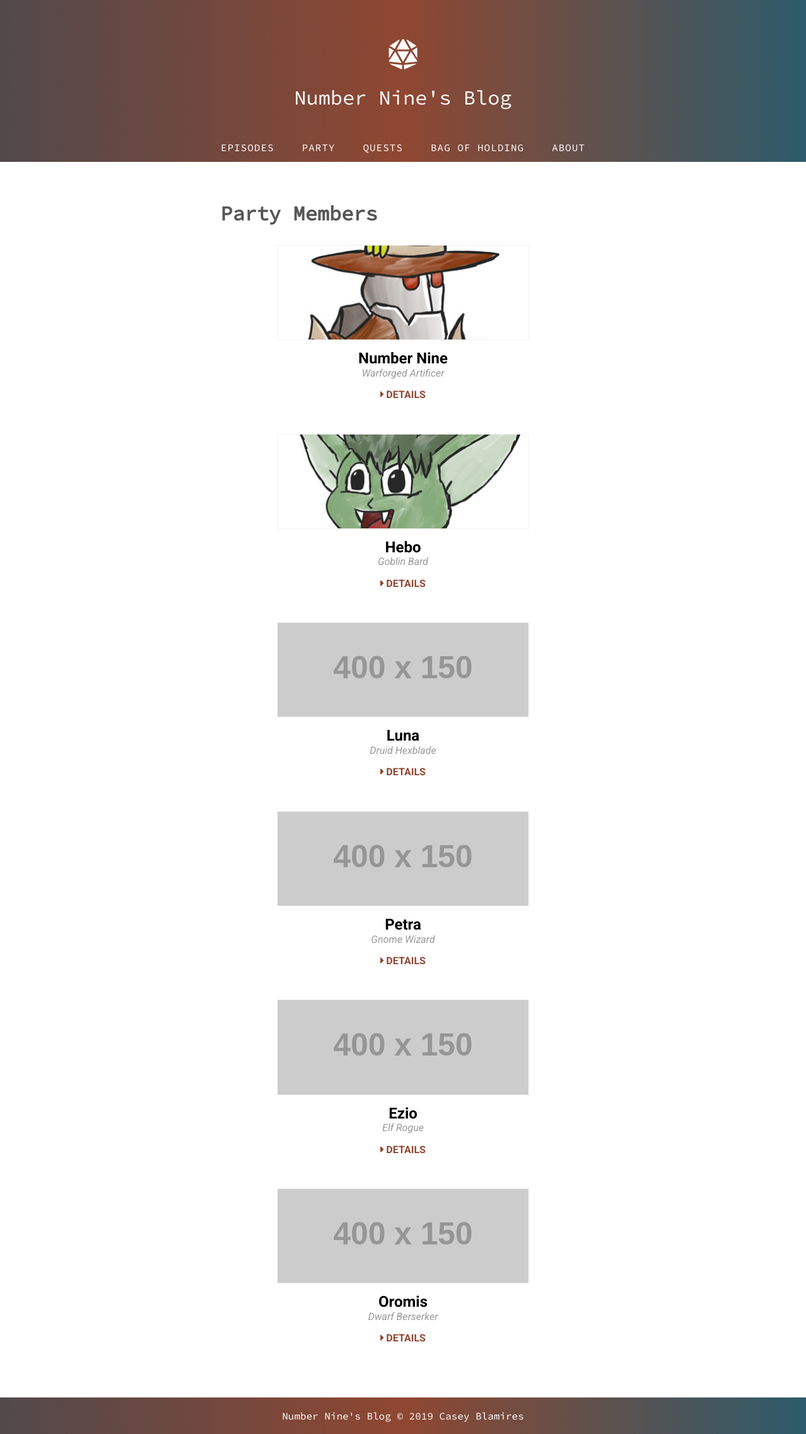
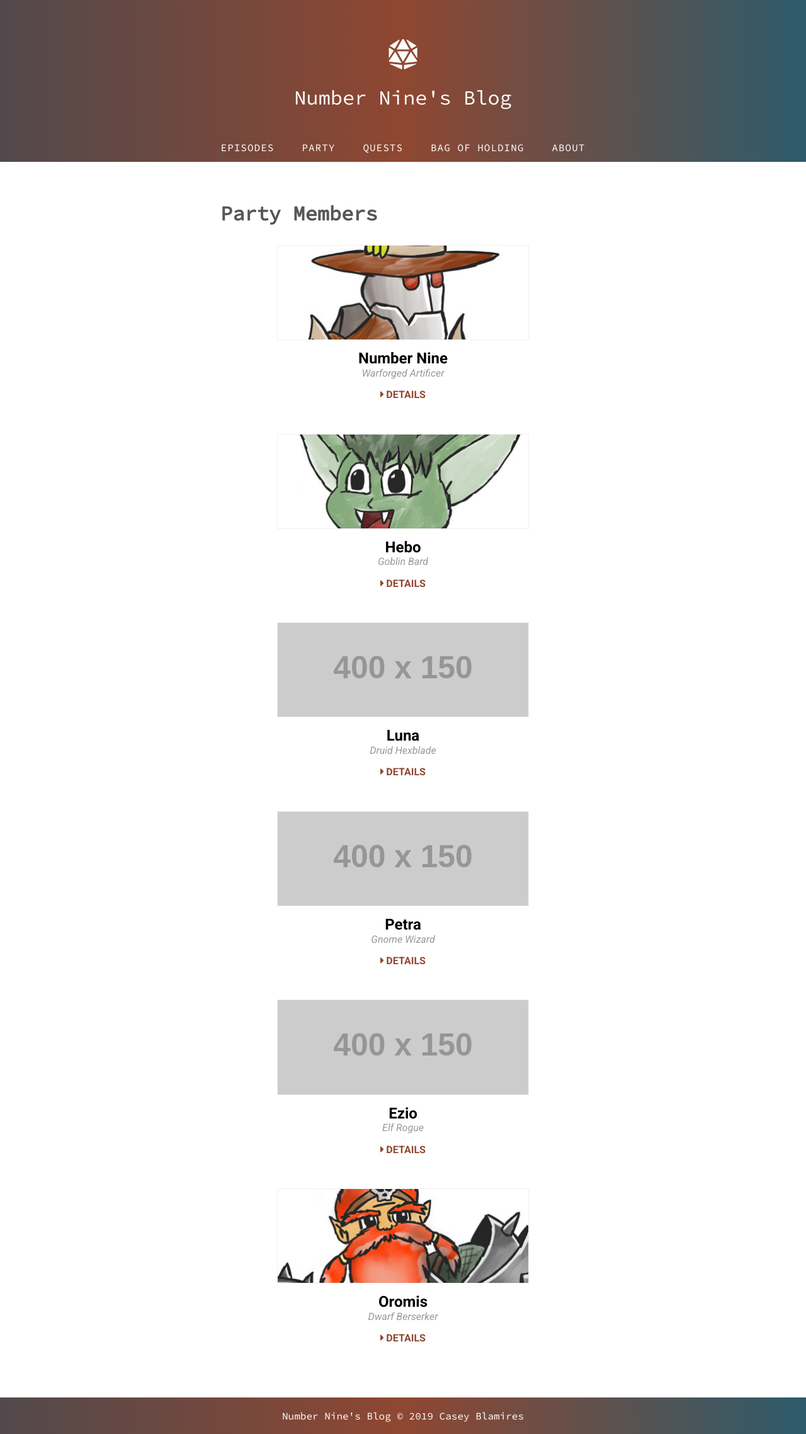
Before and after one commit to clblamires/ninesjournal, a Jekyll site: the page built from party/list.html, in a window 1280 px wide. Shown: the whole page at 63% size. Built offline with Jekyll 4.4.1, drawn with Linux system fonts in a browser that asks for light colours.

Commit message:
Adding oromis's images

```diff
--- a/party/list.html
+++ b/party/list.html
@@ -69,7 +69,9 @@ permalink: /party/list/
 </div>
 
 <div class="party padding">
-    <img src="https://fakeimg.pl/400x150/" alt="" class="party-image">
+    <a href="{{ site.url }}/party/oromis">
+        <img src="{{ site.url }}/images/oromis/oromis_listpic.jpg" alt="" class="party-image">
+    </a>
     <div class="party-details">
         <span class="party-name">Oromis</span>
         <span class="party-class">Dwarf Berserker</span>
--- a/party/oromis.html
+++ b/party/oromis.html
@@ -3,6 +3,10 @@ layout: party
 title: Oromis
 permalink: /party/oromis/
 ---
+
+<figure>
+    <img src="{{ site.url }}/images/oromis/oromis.jpg" alt="" class="hero-image">
+</figure>
 
 <p>
     <strong>Name:</strong> Oromis
```
Also changed, not shown: images/oromis/oromis.jpg (added), images/oromis/oromis_listpic.jpg (added), 2 other files.
